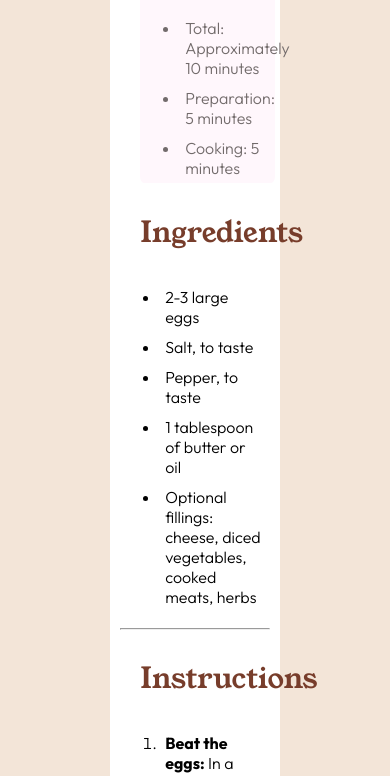
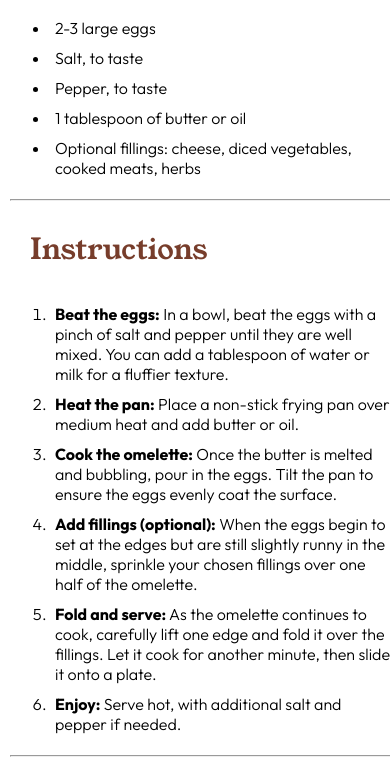
Before and after one commit to Leonard392/recipe-static-web, a plain HTML site: page index.html in a window 390 px wide. Shown: the part 702-1478 px from the top of the page. Drawn offline with Linux system fonts and the light colour scheme.

Commit message:
responsive done

```diff
--- a/styles.css
+++ b/styles.css
@@ -90,3 +90,15 @@ td:last-child {
   color: #8b2d1b;
   text-align: left;
 }
+
+@media (max-width: 600px) {
+
+    body{
+        margin: 0;
+    }
+    .recipe-card{
+        width: 100%;
+        margin: 0;
+        border-radius: 0px;
+    }
+}
```
